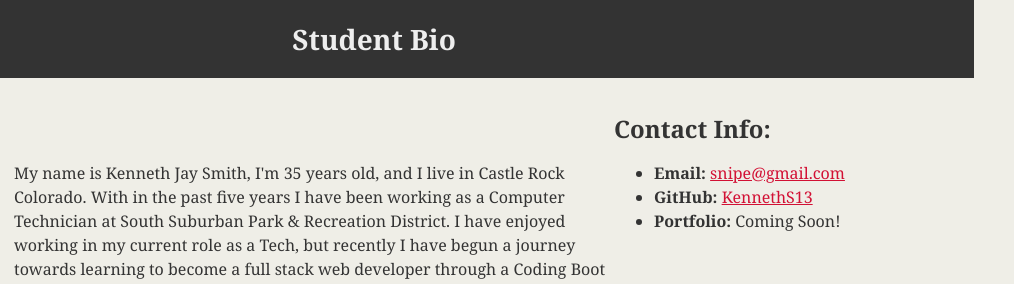
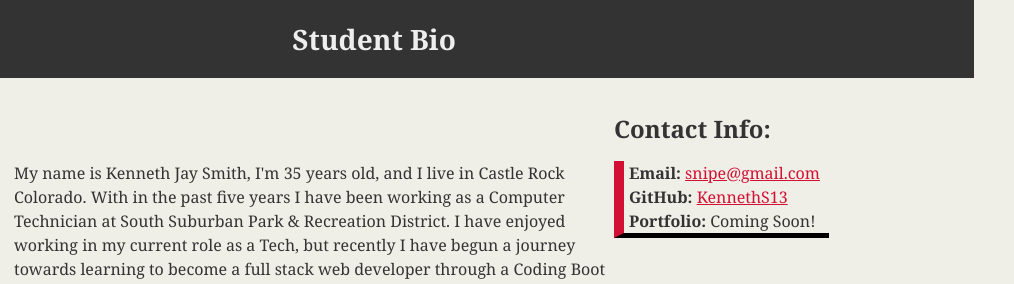
Before and after one commit to KennethS13/Antiks, a plain HTML site: page Antiks_01/week1-day2-html-css/Project_01.html in a window 1280 px wide. Shown: the top 284 px of the page, 266-1280 px from the left. Drawn offline with Linux system fonts and the light colour scheme.

Commit message:
initial site files

```diff
--- a/Antiks_01/week1-day2-html-css/css/style.css
+++ b/Antiks_01/week1-day2-html-css/css/style.css
@@ -40,12 +40,20 @@ h2 {
 
 #bio-image {
     width: 200px;
-    margin-right: 40px
+    margin-right: 40px;
 }
 
 #contact-info {
     width: 30%;
     line-height: 150%;
+}
+
+ul {
+    list-style-type: none;
+    border-bottom: 5px solid black;
+    width: 200px;
+    border-left: 10px solid #d21034;
+    padding-left: 5px !important;
 }
 
 a {
```
